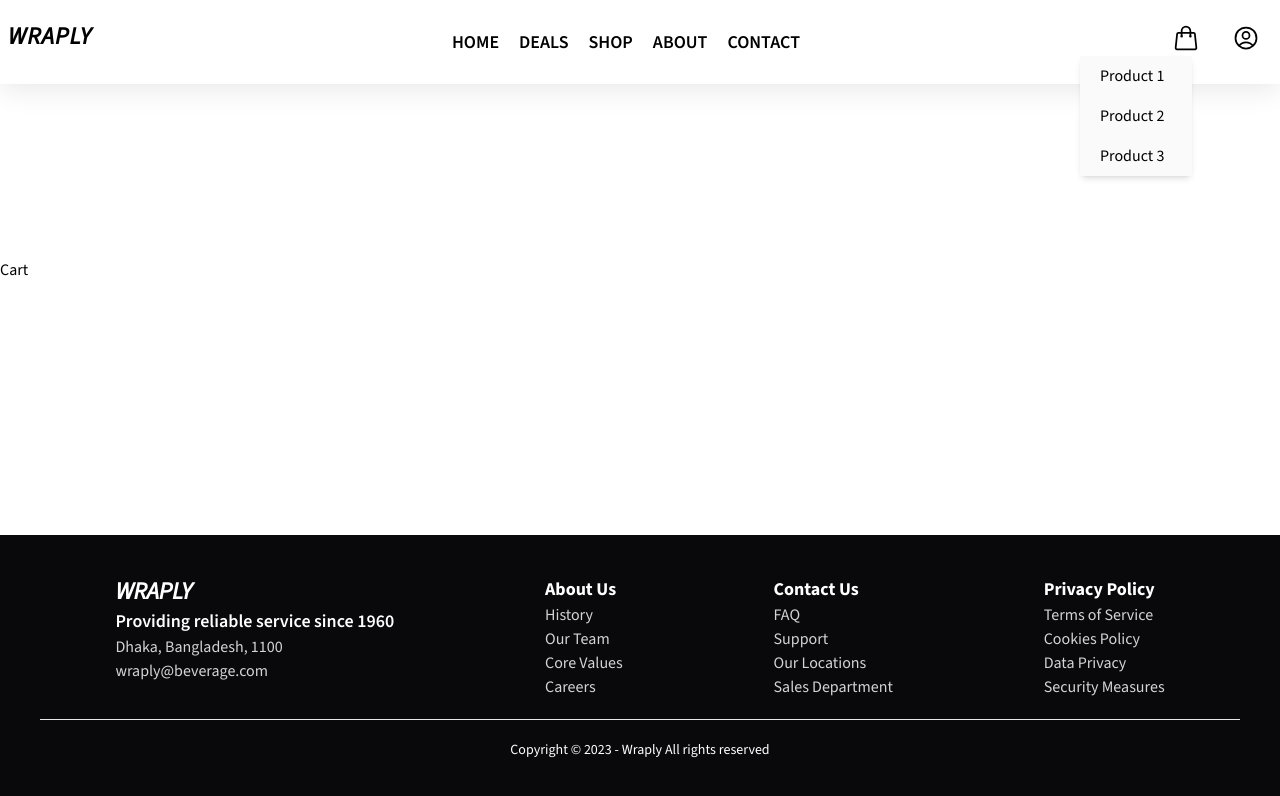
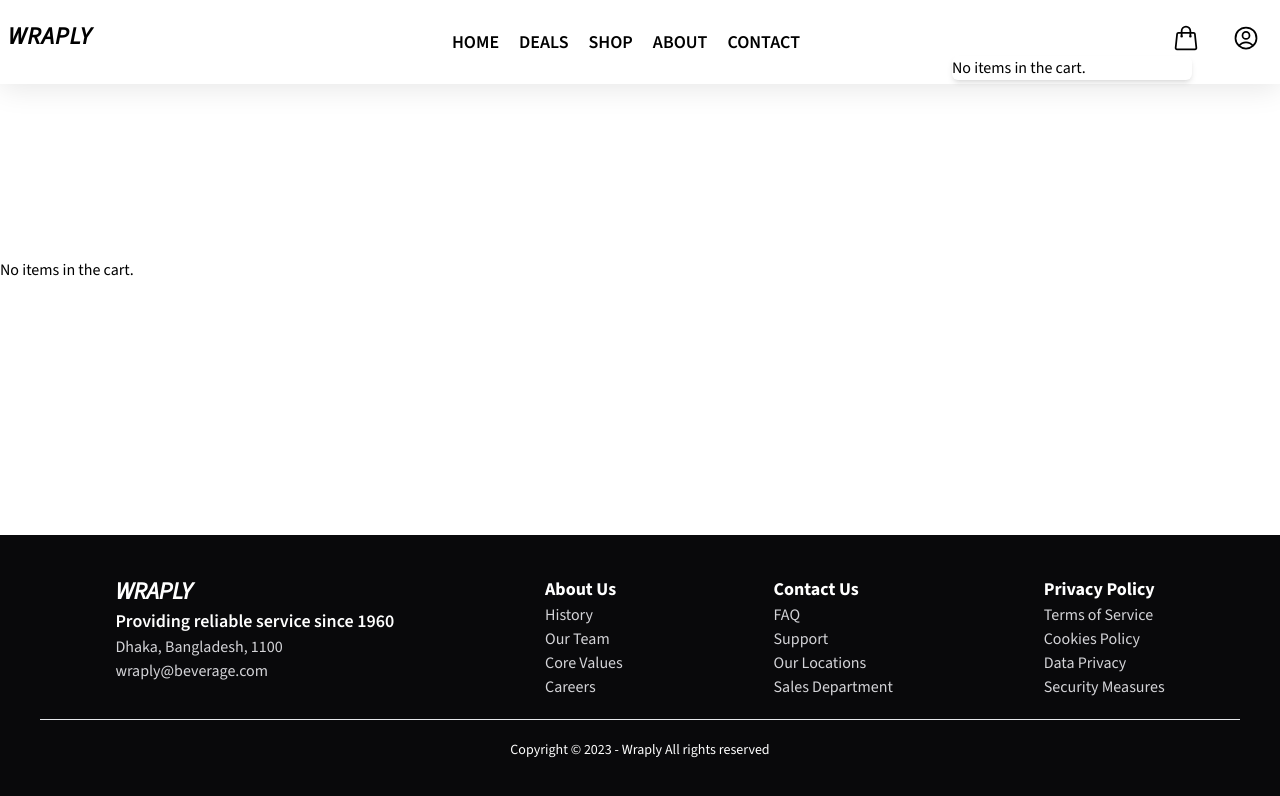
Before and after one commit to soloman-err/wraply, a React (Vite) app: page /cart in a window 1280 px wide. Both pictures are taken after a click on the button 1185 px from the left and 38 px from the top of the page. Shown: the top 796 px of the page. Built offline with nearby package versions, Linux system fonts and the light colour scheme.

Commit message:
cart-queue functionalities integrated

```diff
--- /dev/null
+++ b/src/hooks/useCartQueue.jsx
@@ -0,0 +1,19 @@
+import { useEffect, useState } from 'react';
+
+const useCartQueue = () => {
+  const [cartQueue, setCartQueue] = useState([]);
+
+  useEffect(() => {
+    const storedCartQueue = JSON.parse(localStorage.getItem('cartQueue')) || [];
+    setCartQueue(storedCartQueue);
+  }, []); // Empty dependency array ensures this effect runs once when the component mounts
+
+  const updateCartQueue = (newCartQueue) => {
+    localStorage.setItem('cartQueue', JSON.stringify(newCartQueue));
+    setCartQueue(newCartQueue);
+  };
+
+  return [cartQueue, updateCartQueue];
+};
+
+export default useCartQueue;
--- a/src/pages/cart/Cart.jsx
+++ b/src/pages/cart/Cart.jsx
@@ -1,9 +1,40 @@
+import useCartQueue from '../../hooks/useCartQueue';
+
 const Cart = () => {
-    return (
-        <div>
-            Cart
-        </div>
-    );
+  const [cartQueue] = useCartQueue();
+  console.log(cartQueue);
+
+  if (cartQueue.length === 0) {
+    return <div>No items in the cart.</div>;
+  }
+
+  return (
+    <div>
+      <h2 className="font-semibold uppercase text-center text-xl py-5 bg-zinc-200 mt-5">
+        Cart
+      </h2>
+      <div className="space-y-2">
+        {cartQueue.map((item, index) => (
+          <div key={index} className="border-t">
+            <h3 className="font-semibold">{item?.title}</h3>
+            <p>Size: {item.size}</p>
+            <p>Quality: {item.quality}</p>
+            <p>Finishing Options: {item.finishingOptions}</p>
+            <p>Quantity: {item.quantity}</p>
+            {/* You can include more details of the item here */}
+            {/* <p>Front Image: {item.frontImage}</p> */}
+            {/* <p>Back Image: {item.backImage}</p> */}
+            <p>Address Line 1: {item.addressLine1}</p>
+            <p>Address Line 2: {item.addressLine2}</p>
+            <p>City: {item.city}</p>
+            <p>ZIP Code: {item.zipCode}</p>
+            <p>Country: {item.country}</p>
+            <p>Total Price: ${item.totalPrice}</p>
+          </div>
+        ))}
+      </div>
+    </div>
+  );
 };
 
 export default Cart;
--- a/src/pages/productInfo/ProductInfo.jsx
+++ b/src/pages/productInfo/ProductInfo.jsx
@@ -220,8 +220,16 @@
   // PRODUCT-FORM-FUNC:
   const onSubmit = (data) => {
     if (isValid) {
-      const productInfo = { ...data, totalPrice };
+      const productInfo = { ...data, totalPrice, title };
       console.log('Valid Form', data);
+
+      // Saving product info to cart/queue:
+      const existingCartQueue = JSON.parse(localStorage.getItem('cartQueue')) || [];
+
+      const updatedCartQueue = [...existingCartQueue, productInfo];
+
+      localStorage.setItem('cartQueue', JSON.stringify(updatedCartQueue));
+
       navigate('/checkout', { state: { FormData: productInfo } });
     } else {
       console.log('Invalid Form', data);
@@ -615,7 +623,7 @@
           {/* CART&BACK-BTN */}
           <div className="flex flex-col lg:flex-row justify-between items-center mt-2 gap-2 text-base">
             {/* ADD-CART-BTN */}
-            <button
+            {/* <button
               className={`flex justify-center items-center gap-1 w-full hover:bg-primary bg-zinc-500 py-2 px-4 rounded-sm
             ${!isValid ? 'bg-gray-300 cursor-not-allowed' : ''}
             `}
@@ -635,7 +643,7 @@
                 />
               </svg>
               Add to Queue
-            </button>
+            </button> */}
 
             {/* CONTINUE-SHOPPING-BTN */}
             <button className="w-full hover:bg-primary bg-zinc-500 py-2 px-4 rounded-sm">
--- a/src/routes/Routes.jsx
+++ b/src/routes/Routes.jsx
@@ -27,6 +27,7 @@
       { path: 'shop', element: <Shop /> },
       { path: 'about', element: <About /> },
       { path: 'contact', element: <Contact /> },
+      { path: 'cart', element: <Cart /> },
     ],
   },
   { path: '*', element: <ErrorPage /> },
--- a/src/shared/Header/Header.jsx
+++ b/src/shared/Header/Header.jsx
@@ -1,10 +1,13 @@
 import { useState } from 'react';
 import { Link } from 'react-router-dom';
+import useCartQueue from '../../hooks/useCartQueue';
 
 const Header = () => {
   const [isOpen, setIsOpen] = useState(false);
   const [isCartOpen, setIsCartOpen] = useState(false);
   const [isUserOpen, setIsUserOpen] = useState(false);
+  const [cartQueue] = useCartQueue();
+  console.log(cartQueue);
 
   // TOGGLE-BAR FUNC
   const handleToggle = () => {
@@ -26,10 +29,12 @@
 
   // CART & USER CONFIG:
   const handleCartToggle = () => {
+    setIsUserOpen(false);
     setIsCartOpen(!isCartOpen);
   };
 
   const handleUserToggle = () => {
+    setIsCartOpen(false);
     setIsUserOpen(!isUserOpen);
   };
 
@@ -157,19 +162,24 @@
           {isCartOpen && (
             <div
               onClick={handleCartToggle}
-              className="absolute right-20 w-full top-full mt-0 bg-white rounded-md shadow-md"
+              className="absolute right-20 w-60 top-full mt-0 bg-white rounded-md shadow-md"
             >
-              <ul>
-                <li className="bg-zinc-50 w-full py-2 px-5 hover:bg-zinc-200">
-                  <Link>Product 1</Link>
-                </li>
-                <li className="bg-zinc-50 w-full py-2 px-5 hover:bg-zinc-200">
-                  <Link>Product 2</Link>
-                </li>
-                <li className="bg-zinc-50 w-full py-2 px-5 hover:bg-zinc-200">
-                  <Link>Product 3</Link>
-                </li>
-              </ul>
+              {cartQueue?.length === 0 ? (
+                <div>No items in the cart.</div>
+              ) : (
+                <ul>
+                  {cartQueue &&
+                    cartQueue?.map((item, index) => (
+                      <li
+                        key={index}
+                        className="flex justify-between bg-zinc-50 w-full py-2 px-2 hover:bg-zinc-200 border-b"
+                      >
+                        <span className="font-semibold">{item?.title}</span>
+                        <span className="font-bold">${item?.totalPrice}</span>
+                      </li>
+                    ))}
+                </ul>
+              )}
             </div>
           )}
 
```
